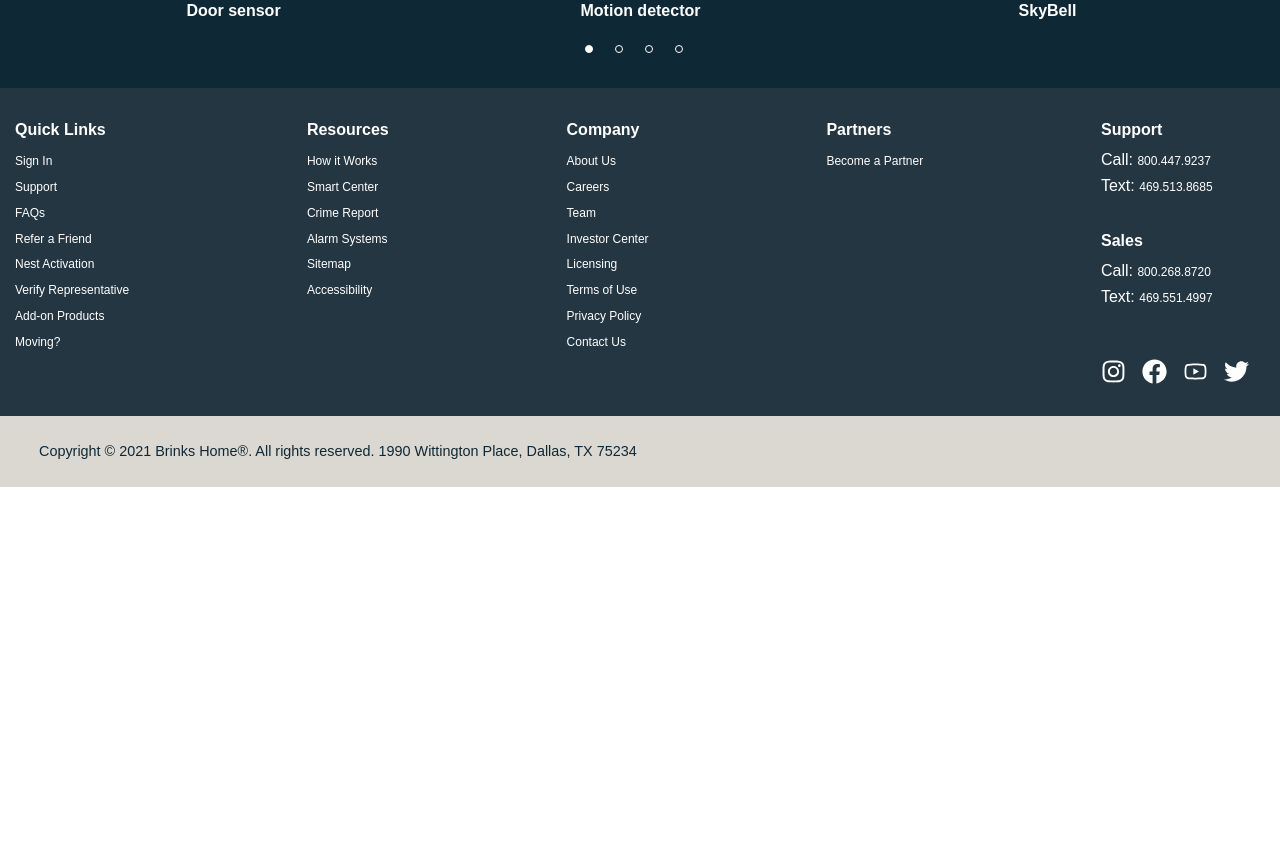
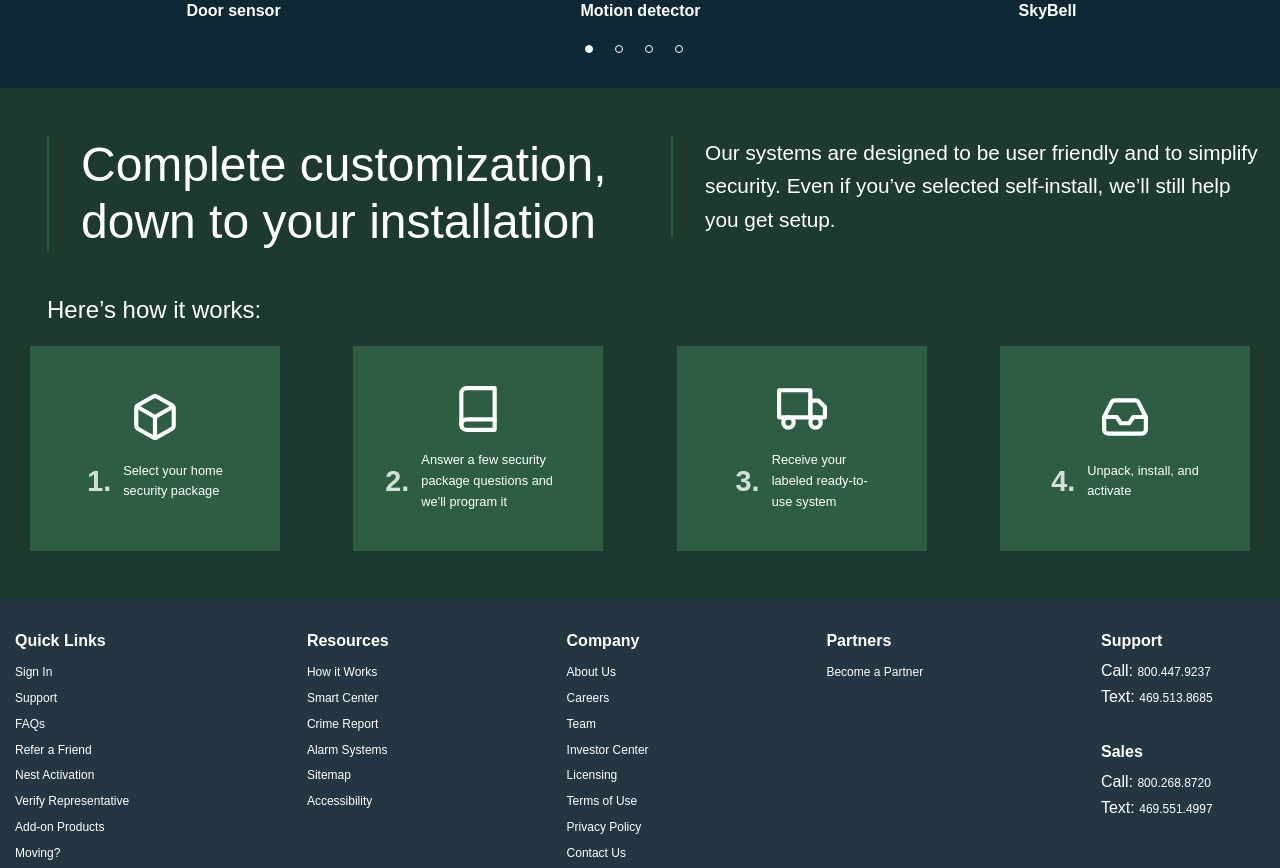
Before and after one commit to Bjthomas11/BrinksCodeTest, a React (Create React App) app: page / in a window 1280 px wide. Shown: the part 2477-3345 px from the top of the page. Before the commit the page ends 2964 px from the top, so only its background shows below. Built offline with nearby package versions, Linux system fonts and the light colour scheme.

Commit message:
completed cta slider

```diff
--- a/src/App.js
+++ b/src/App.js
@@ -3,10 +3,11 @@
 import Hero from "./components/Hero/Hero";
 import ContentWithFeaturedImage from "./components/ContentWithFeaturedImage/ContentWithFeaturedImage";
 import ThreeColCta from "./components/ThreeColCta/ThreeColCta";
+import ImageSlider from "./components/ImageSlider/ImageSlider";
+import CtaSlider from "./components/CtaSlider/CtaSlider";
 
 import "bootstrap/dist/css/bootstrap.css";
 import "./App.scss";
-import ImageSlider from "./components/ImageSlider/ImageSlider";
 
 function App() {
   return (
@@ -16,7 +17,7 @@
       <ContentWithFeaturedImage />
       <ThreeColCta />
       <ImageSlider />
-      {/* Box Cta w/slick slider on mobile */}
+      <CtaSlider />
       {/* testimonals w/slick slider on mobile */}
       {/* CTA w/form */}
       {/* Content with featured image */}
--- /dev/null
+++ b/src/components/CtaSlider/BoxSlider.jsx
@@ -0,0 +1,117 @@
+import React from "react";
+import { Container } from "react-bootstrap";
+import Slider from "react-slick";
+import { FiBox, FiInbox, FiBook, FiTruck } from "react-icons/fi";
+
+import "slick-carousel/slick/slick.css";
+import "slick-carousel/slick/slick-theme.css";
+import "./boxSlider.scss";
+
+const BoxSlider = () => {
+  var settings = {
+    dots: true,
+    infinite: false,
+    speed: 500,
+    slidesToShow: 1,
+    slidesToScroll: 1,
+    initialSlide: 0,
+    responsive: [
+      {
+        breakpoint: 768,
+        settings: {
+          slidesToShow: 1,
+          slidesToScroll: 1,
+          initialSlide: 1,
+        },
+      },
+    ],
+  };
+
+  return (
+    <div className="box-slider-container">
+      <Container>
+        <Slider {...settings} className="d-xs-flex d-md-none">
+          <div class="text-container">
+            <FiBox size={50} />
+            <div className="text">
+              <span className="number">1.</span>{" "}
+              <div className="inner-text">
+                Select your home <br /> security package
+              </div>
+            </div>
+          </div>
+          <div class="text-container">
+            <FiBook size={50} />
+            <div className="text">
+              <span className="number">2.</span>
+              <div className="inner-text">
+                Answer a few security package questions and we'll program it
+              </div>
+            </div>
+          </div>
+          <div class="text-container">
+            <FiTruck size={50} />
+            <div className="text">
+              <span className="number">3.</span>
+              <div className="inner-text">
+                Receive your <br /> labeled ready-to- <br /> use system
+              </div>
+            </div>
+          </div>
+          <div class="text-container">
+            <FiInbox size={50} />
+            <div className="text">
+              <span className="number">4.</span>
+              <div className="inner-text">
+                Unpack, install, and <br />
+                activate
+              </div>
+            </div>
+          </div>
+        </Slider>
+
+        <div className="d-none d-md-flex desktop-blocks">
+          <div class="text-container">
+            <FiBox size={50} />
+            <div className="text">
+              <span className="number">1.</span>{" "}
+              <div className="inner-text">
+                Select your home <br /> security package
+              </div>
+            </div>
+          </div>
+          <div class="text-container">
+            <FiBook size={50} />
+            <div className="text">
+              <span className="number">2.</span>
+              <div className="inner-text">
+                Answer a few security package questions and we'll program it
+              </div>
+            </div>
+          </div>
+          <div class="text-container">
+            <FiTruck size={50} />
+            <div className="text">
+              <span className="number">3.</span>
+              <div className="inner-text">
+                Receive your <br /> labeled ready-to- <br /> use system
+              </div>
+            </div>
+          </div>
+          <div class="text-container">
+            <FiInbox size={50} />
+            <div className="text">
+              <span className="number">4.</span>
+              <div className="inner-text">
+                Unpack, install, and <br />
+                activate
+              </div>
+            </div>
+          </div>
+        </div>
+      </Container>
+    </div>
+  );
+};
+
+export default BoxSlider;
--- /dev/null
+++ b/src/components/CtaSlider/CtaSlider.jsx
@@ -0,0 +1,34 @@
+import { Container, Row, Col } from "react-bootstrap";
+
+import BoxSlider from "./BoxSlider";
+
+import "./ctaSlider.scss";
+
+const CtaSlider = () => {
+  return (
+    <section className="cta-slider-container">
+      <Container>
+        <div className="content">
+          <Row>
+            <Col xs={12} md={6}>
+              <h3>
+                Complete customization,<span> down to your installation</span>{" "}
+              </h3>
+            </Col>
+            <Col xs={12} md={6}>
+              <p>
+                Our systems are designed to be user friendly and to simplify
+                security. Even if you’ve selected self-install, we’ll still help
+                you get setup.
+              </p>
+            </Col>
+          </Row>
+        </div>
+        <p className="works-text">Here’s how it works:</p>
+        <BoxSlider />
+      </Container>
+    </section>
+  );
+};
+
+export default CtaSlider;
--- /dev/null
+++ b/src/components/CtaSlider/boxSlider.scss
@@ -0,0 +1,165 @@
+.box-slider-container {
+  color: #fff;
+
+  .desktop-blocks {
+    justify-content: space-between;
+    .text {
+      display: flex;
+      align-items: center;
+
+      .inner-text {
+        margin-left: 1rem;
+        font-size: 0.8rem !important;
+      }
+    }
+  }
+
+  .text-container {
+    background-color: #2d5e43;
+    color: #fff;
+    display: flex;
+    flex-direction: column;
+    justify-content: center;
+    align-items: center;
+    padding: 2rem;
+    text-align: left;
+    width: 250px !important;
+    min-height: 205px;
+    overflow: hidden;
+    margin-bottom: 2rem;
+
+    @media screen and (min-width: 768px) {
+      margin-left: 0.75rem;
+      margin-right: 0.75rem;
+      margin-bottom: 0;
+
+      &:first-of-type {
+        margin-left: 0;
+      }
+
+      &:last-of-type {
+        margin-right: 0;
+      }
+    }
+
+    .text {
+      display: flex;
+      align-items: center;
+      justify-content: center;
+
+      .inner-text {
+        margin-left: 0.75rem;
+        font-size: 0.75rem;
+      }
+    }
+
+    svg {
+      margin-bottom: 1rem;
+      width: 100%;
+      text-align: center;
+    }
+
+    span.number {
+      display: inline-block !important;
+      font-weight: 600 !important;
+      padding-bottom: 0 !important;
+      text-align: left !important;
+      font-size: 1.8rem;
+      opacity: 0.8;
+    }
+  }
+
+  .slick-initialized .slick-slide {
+    display: flex;
+    justify-content: center;
+    align-items: center;
+    span {
+      display: block;
+      font-weight: 600;
+      text-align: center;
+      padding-bottom: 1rem;
+    }
+  }
+
+  .slick-dots {
+    display: flex !important;
+    align-items: center;
+    justify-content: center;
+  }
+
+  .slick-dots li.active button {
+    background-color: #fff;
+    border-radius: 50%;
+  }
+
+  .slick-dots li button:before {
+    font-family: "slick";
+    font-size: 5px;
+    line-height: 20px;
+    position: absolute;
+    top: 0;
+    left: 0;
+    width: 8px;
+    height: 8px;
+    content: "";
+    text-align: center;
+    opacity: 1;
+    color: transparent;
+    border: 1px solid #fff;
+    border-radius: 50%;
+    -webkit-font-smoothing: antialiased;
+    -moz-osx-font-smoothing: grayscale;
+  }
+
+  .slick-dots li.slick-active button:before {
+    background-color: #fff;
+  }
+
+  .slick-slide img {
+    width: 400px;
+  }
+
+  .slick-prev:before {
+    content: "\003C";
+    font-weight: 600;
+  }
+
+  .slick-next:before {
+    content: "\003E";
+    font-weight: 600;
+  }
+
+  .slick-prev:before,
+  .slick-next:before {
+    opacity: 1;
+  }
+
+  .slick-prev {
+    left: 30px;
+
+    @media screen and (min-width: 768px) {
+      left: 0;
+    }
+  }
+
+  .slick-next {
+    right: 30px;
+
+    @media screen and (min-width: 768px) {
+      right: 0;
+    }
+  }
+
+  .slick-prev,
+  .slick-next {
+    bottom: -5.5%;
+    top: unset;
+    z-index: 10;
+    padding-top: 0.8rem;
+
+    @media screen and (min-width: 768px) {
+      top: 50%;
+      bottom: 0;
+    }
+  }
+}
--- /dev/null
+++ b/src/components/CtaSlider/ctaSlider.scss
@@ -0,0 +1,45 @@
+.cta-slider-container {
+  background-color: #1d3a2f;
+  color: #fff;
+  padding: 3rem 0;
+
+  .works-text {
+    font-size: 1.2rem;
+    text-align: center;
+    @media screen and (min-width: 768px) {
+      font-size: 1.5rem;
+      padding-left: 2rem;
+      text-align: left;
+    }
+  }
+
+  .content {
+    border-left: 2px solid #2d5e43;
+    padding-left: 2rem;
+    margin-bottom: 2rem;
+
+    p {
+      margin-bottom: 0;
+    }
+
+    @media screen and (min-width: 768px) {
+      border-left: none;
+
+      h3 {
+        border-left: 2px solid #2d5e43;
+        padding-left: 2rem;
+        font-size: 3rem;
+
+        span {
+          display: block;
+        }
+      }
+
+      p {
+        border-left: 2px solid #2d5e43;
+        padding-left: 2rem;
+        font-size: 1.3rem;
+      }
+    }
+  }
+}
```
